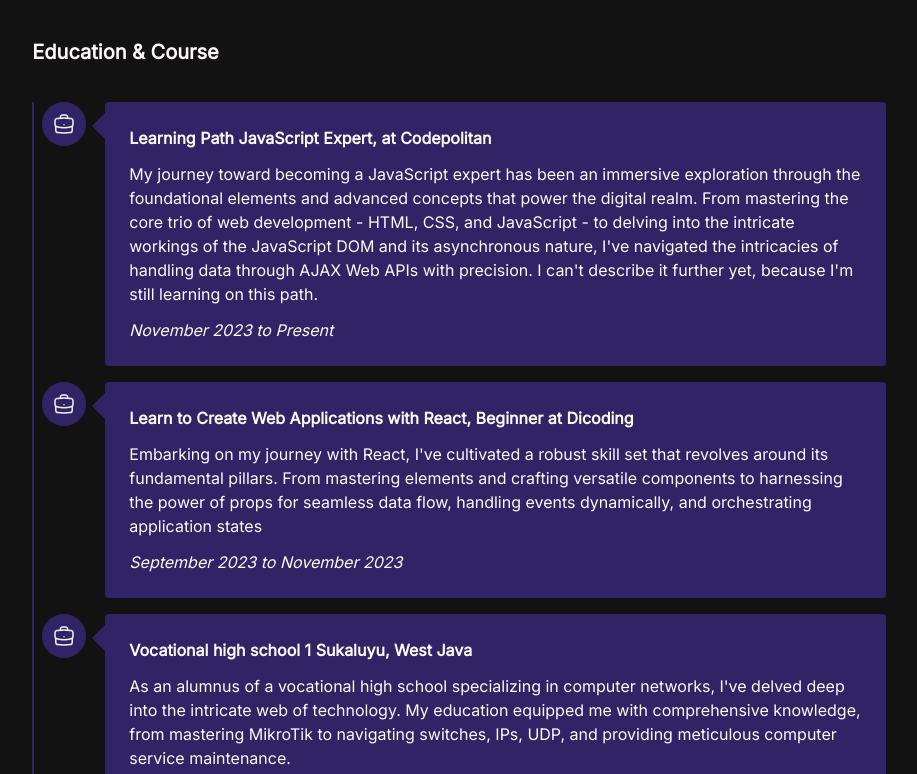
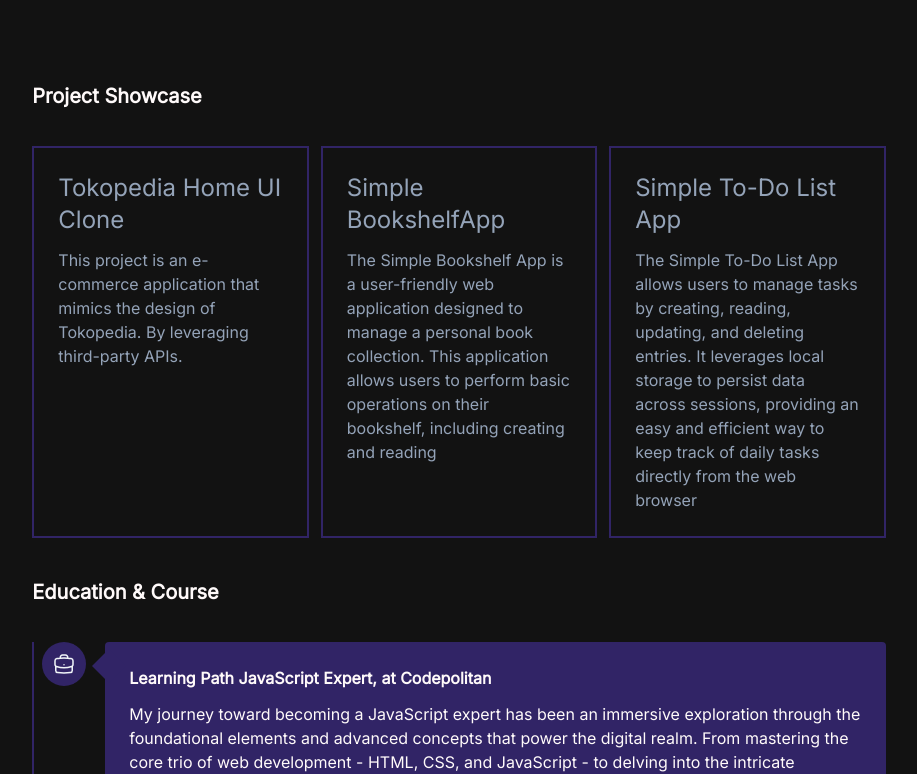
Before and after one commit to mitsuya-creator/Profile, a React (Vite) app: page / in a window 1280 px wide. Shown: the part 838-1612 px from the top of the page, without its empty margins (181-1098 px from the left). Built offline with nearby package versions, Linux system fonts and the light colour scheme.

Commit message:
feat: add project component

```diff
--- /dev/null
+++ b/src/components/project.jsx
@@ -0,0 +1,23 @@
+import React from "react"
+import { projects } from "@/utils/profileData"
+import { Link } from "react-router-dom"
+
+function Projects() {
+    return (
+        <div className="w-screen flex justify-center mt-12">
+            <div className="w-11/12 h-full xl:w-8/12">
+                <section>
+                    <h3 className="text-lg font-bold md:text-xl dark:text-white-snow">Project Showcase</h3>
+                </section>
+                <section className="grid gap-3 my-9 grid-flow-row-dense grid-cols-1 md:grid-cols-3">
+                    {projects.map(content => <Link to={content.link} key={content.id} className="w-full h-full border-2 p-6 flex flex-col gap-3  border-violet-aeu hover:bg-violet-800 dark:text-slate-400 dark:hover:bg-violet-aeu hover:text-white-snow dark:hover:text-white-snow">
+                        <h4 className="font-2xl text-2xl">{content.title}</h4>
+                        <p>{content.description}</p>
+                    </Link>)}
+                </section>
+            </div>
+        </div>
+    )
+}
+
+export default Projects;
--- a/src/pages/home.jsx
+++ b/src/pages/home.jsx
@@ -4,6 +4,7 @@
 import TechStack from "@/components/techStack"
 import Education from "@/components/education"
 import Footer from "@/components/shared/footer"
+import Projects from "@/components/project"
 
 function Home() {
     return (
@@ -12,6 +13,7 @@
                 <Header />
                 <Hero />
                 <TechStack />
+                <Projects />
                 <Education />
                 <Footer />
             </section>
```
